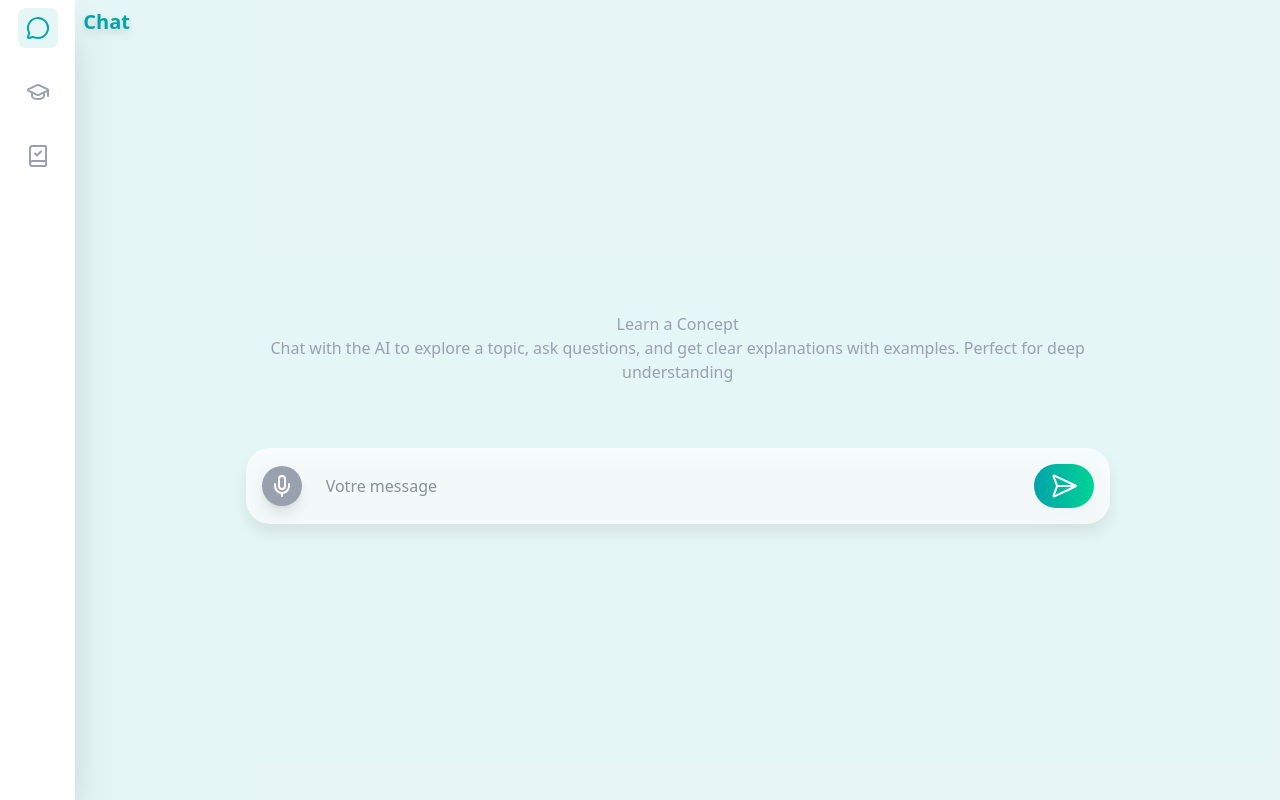
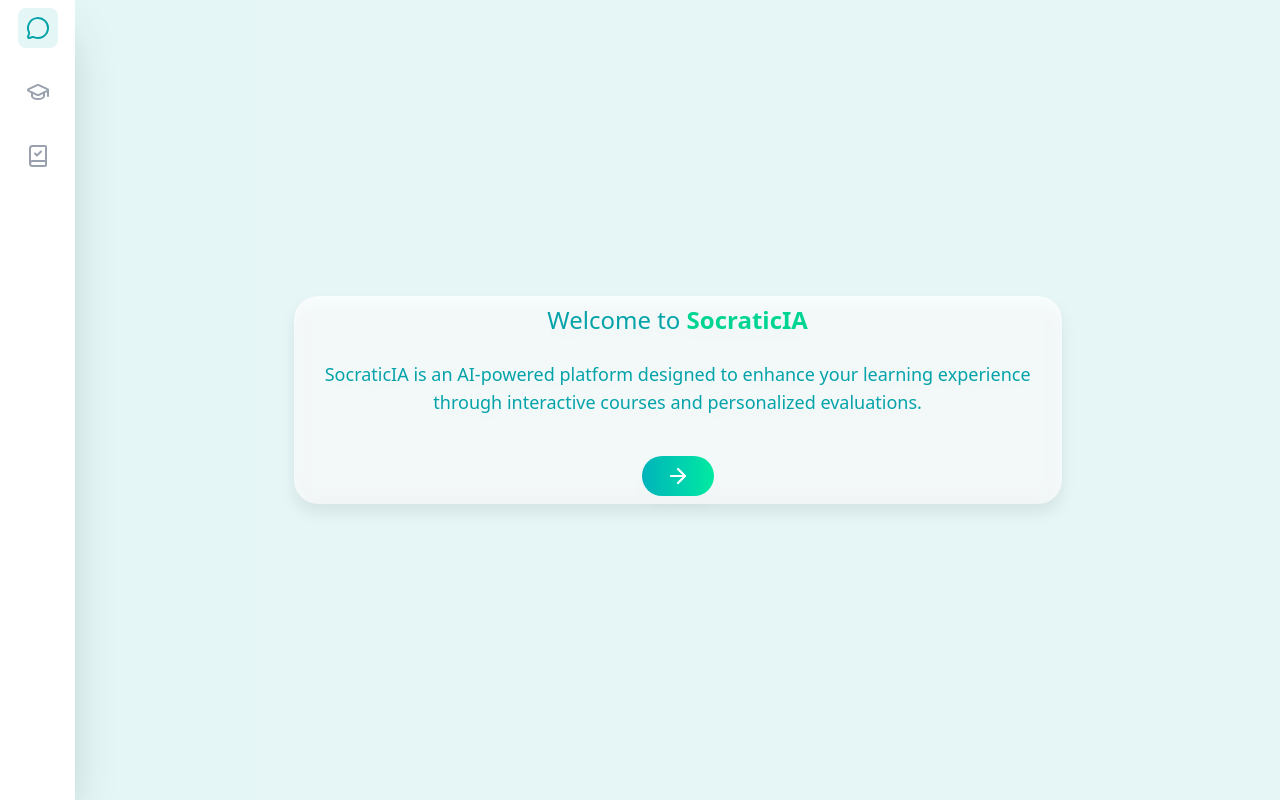
Before and after one commit to Lomila77/Never-answer, a React (Vite) app in the folder frontend/: page / in a window 1280 px wide. Built offline with nearby package versions, Linux system fonts and the light colour scheme; no server answers.

Commit message:
REFACTOR - Nettoyage du code dans le composant Home.jsx, suppression des commentaires inutiles et amélioration de la structure de rendu.

```diff
--- a/frontend/src/pages/Home.jsx
+++ b/frontend/src/pages/Home.jsx
@@ -26,18 +26,17 @@ function Home({route}) {
         setIsSelectionComplete(true);
         console.log("Selection submitted:", selection);
     }
-// remettre le code de la selection
     return (
-//         <>
-//    { welcomeDisplayed ? (<Welcome setWelcomeDisplayed={setWelcomeDisplayed} />) :
-//    ( !isSelectionComplete ? (
-//         <Selection handlesubmitSelection={handleSubmitSelection} />
-//     ) : (
+        <>
+   { welcomeDisplayed ? (<Welcome setWelcomeDisplayed={setWelcomeDisplayed} />) :
+   ( !isSelectionComplete ? (
+        <Selection handlesubmitSelection={handleSubmitSelection} />
+    ) : (
         <div className='h-screen flex w-full flex-col'>
             <h1 className='text-xl text-left p-2 text-[var(--primary)] font-bold drop-shadow-lg '>{title}</h1>
             <Form route={route} title={title} />
         </div>
-    // ))}</>
+    ))}</>
 );
 }
 
```
